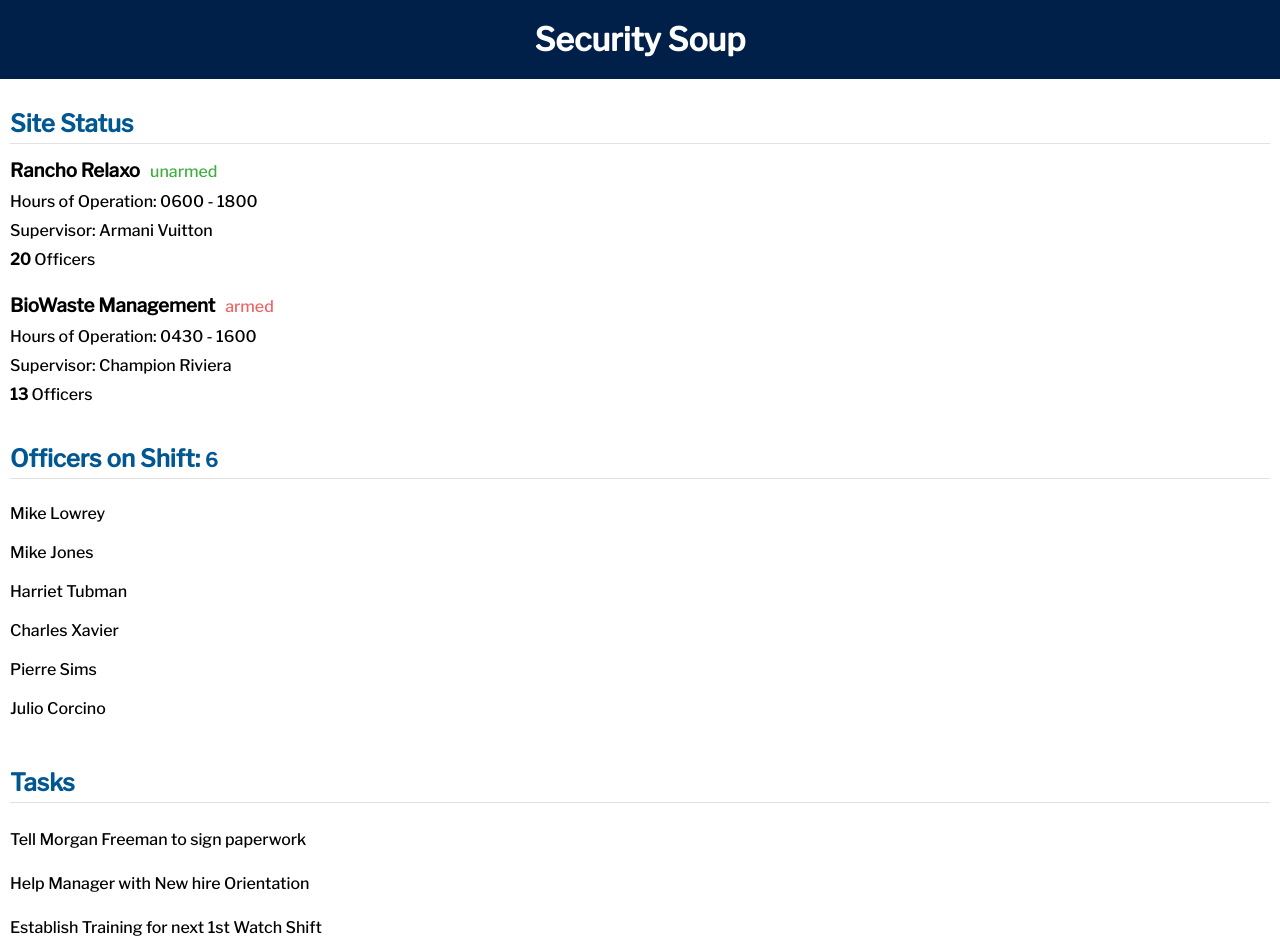
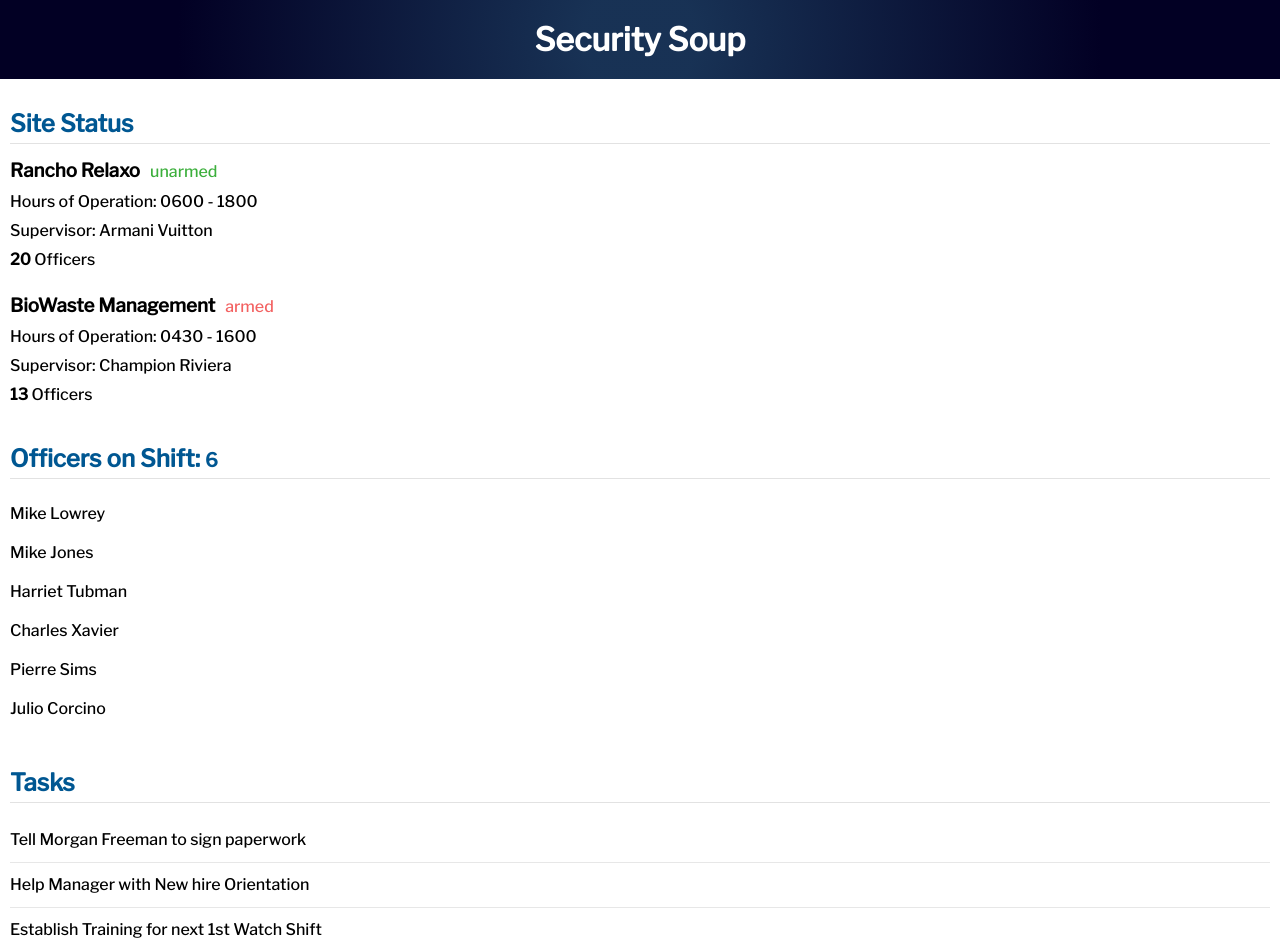
Before and after one commit to chrisvneal/security-soup, a React (Create React App) app: page / in a window 1280 px wide. Shown: the top 952 px of the page. Built offline with nearby package versions, Linux system fonts and the light colour scheme.

Commit message:
Create radial gradient background for header

```diff
--- a/src/styles.scss
+++ b/src/styles.scss
@@ -15,7 +15,8 @@ $white: #fff;
 }
 
 header, footer {
-  background: $site-color--main;
+  background: rgb(23,49,84);
+background: radial-gradient(circle, rgba(23,49,84,0.9948354341736695) 9%, rgba(2,0,36,1) 72%);
   color: $white;
   padding: 10px;
   text-align: center;
@@ -75,6 +76,11 @@ section {
   padding: 10px 0;
 }
 
+
+.tasks-list li {
+  border-bottom: 1px solid lighten($gray, 2%);
+}
+
 // Button styles
 
 .savenote-btn, .securitytopic-btn {
@@ -125,7 +131,7 @@ textarea {
   padding: 8px;
   font-size: 1rem;
   font-family: sans-serif;
-  line-height: 1.2;
+  line-height: $line-height;
 
   &:focus {
     outline: 1px solid darken($gray, 10%);
```
